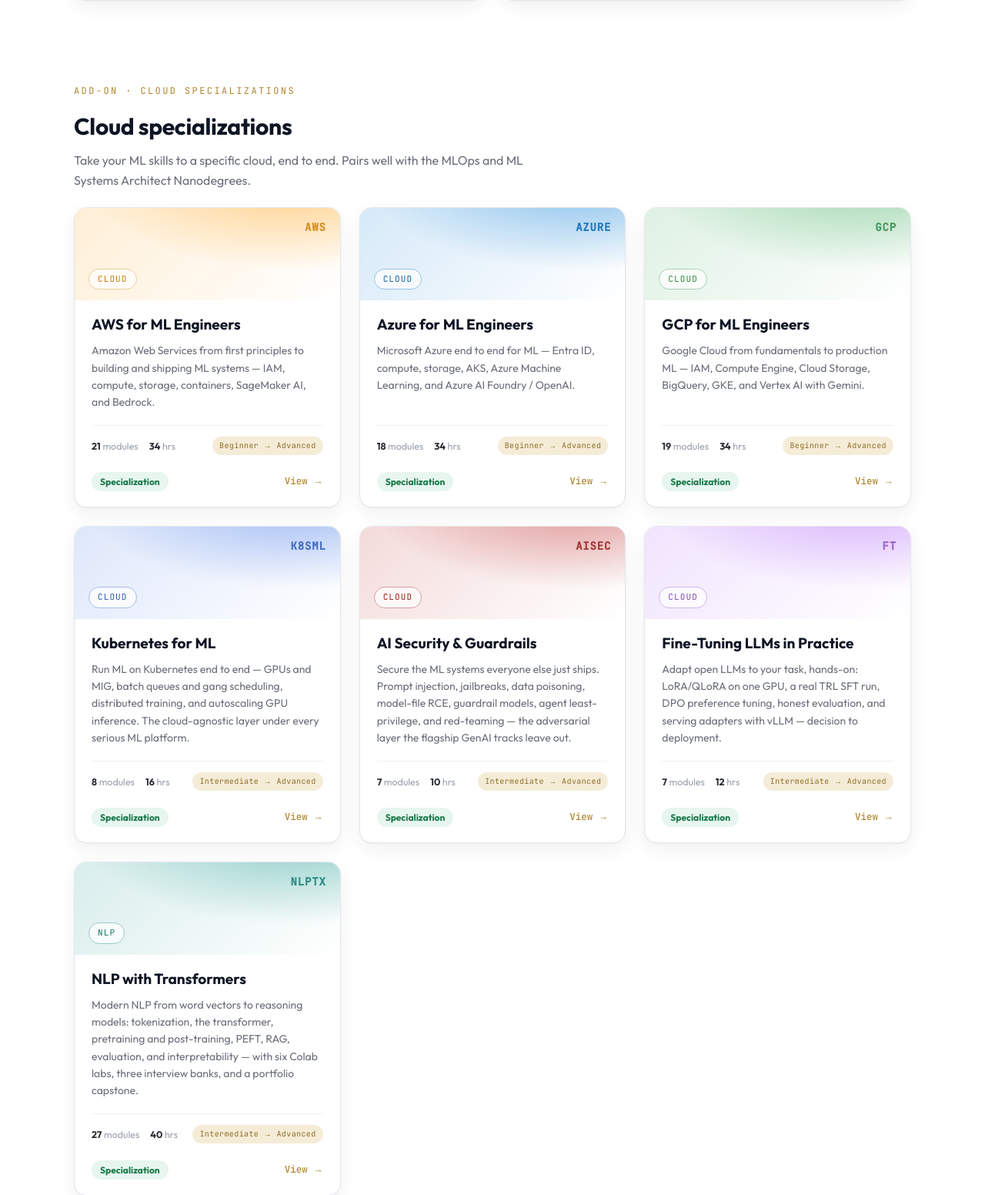
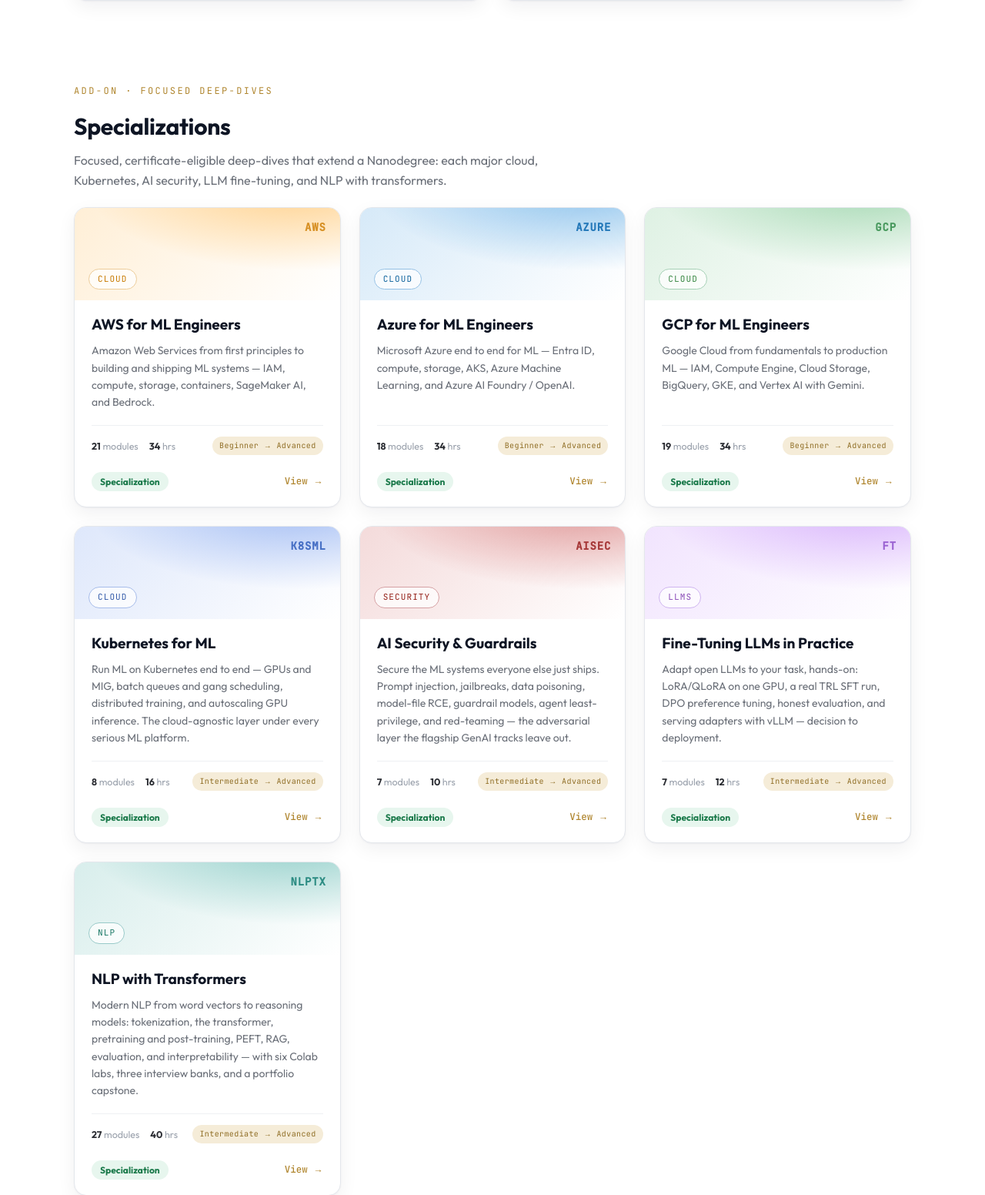
Before and after one commit to humzaahmad906/applied-ml-academy, a Flask app: page / in a window 1280 px wide. Shown: the part 3151-4703 px from the top of the page at 77% size. Run offline with Flask 3, Linux system fonts and the light colour scheme; some libraries are stand-ins or nearby versions.

Commit message:
Declutter homepage: honest categories, catalog moved to /courses
Every course appeared two or three times on the homepage, and the
"Cloud specializations" section had grown non-cloud courses wearing a
Cloud badge. Specializations section renamed with accurate per-course
tags (Security, LLMs, NLP), category taxonomy split into LLMs & NLP /
ML Systems & Career / Cloud & Infrastructure, and the full
browse-by-category catalog moved to a dedicated /courses page linked
from the nav.

Co-Authored-By: Claude Fable 5 <noreply@anthropic.com>

```diff
--- a/app.py
+++ b/app.py
@@ -463,7 +463,7 @@ CLOUD = [
         ("Storage, data, and observability", "PVCs/CSI, datasets from object storage, secrets, Prometheus/Grafana + DCGM."),
         ("Project: train and serve on k8s", "Capstone: a queued fine-tune to an autoscaling, canaried endpoint."))},
     {"code": "AISEC", "title": "AI Security & Guardrails", "slug": "ai-security",
-     "tag": "Cloud", "accent": "#b91c1c", "level": "Intermediate → Advanced", "hours": "10", "order": 10,
+     "tag": "Security", "accent": "#b91c1c", "level": "Intermediate → Advanced", "hours": "10", "order": 10,
      "certificate": True, "program": "Specialization", "role": "AI Security Engineer",
      "prereqs": ["vlm-guide", "apis-web-services"],
      "blurb": "Secure the ML systems everyone else just ships. Prompt injection, jailbreaks, data "
@@ -482,7 +482,7 @@ CLOUD = [
         ("Securing agents and tools", "Least privilege, sandboxing, human-in-the-loop, MCP security, and dual-LLM/CaMeL isolation patterns."),
         ("Red-teaming and governance", "PyRIT/garak, safety evals, NIST AI RMF, EU AI Act, and a shipping checklist."))},
     {"code": "FT", "title": "Fine-Tuning LLMs in Practice", "slug": "fine-tuning-llms",
-     "tag": "Cloud", "accent": "#a855f7", "level": "Intermediate → Advanced", "hours": "12", "order": 11,
+     "tag": "LLMs", "accent": "#a855f7", "level": "Intermediate → Advanced", "hours": "12", "order": 11,
      "certificate": True, "program": "Specialization", "role": "LLM Fine-Tuning Engineer",
      "prereqs": ["pytorch-essentials", "vlm-guide"],
      "blurb": "Adapt open LLMs to your task, hands-on: LoRA/QLoRA on one GPU, a real TRL SFT run, DPO "
@@ -535,11 +535,12 @@ CATEGORIES = [
     ("Machine Learning", ["ml-foundations", "deep-learning-foundations", "pytorch-essentials",
                           "computer-vision", "reinforcement-learning", "time-series-forecasting",
                           "experimentation-causal"]),
-    ("LLMs & Systems", ["vlm-guide", "language-modeling", "nlp-with-transformers", "fine-tuning-llms",
-                        "ai-security", "ml-system-design", "principal-ml-engineer"]),
+    ("LLMs & NLP", ["vlm-guide", "nlp-with-transformers", "language-modeling",
+                    "fine-tuning-llms", "ai-security"]),
+    ("ML Systems & Career", ["ml-system-design", "mlops", "principal-ml-engineer"]),
     ("Cloud & Infrastructure",
      ["cloud-linux", "docker-containers", "kubernetes-for-ml", "aws-for-ml", "azure-for-ml",
-      "gcp-for-ml", "mlops"]),
+      "gcp-for-ml"]),
 ]
 # ---------------------------------------------------------------- roadmaps
 # Goal-oriented career paths. Each ordered step points at a course slug with a
@@ -817,12 +818,11 @@ def index():
                              key=lambda c: c["order"])
     foundations = sorted((course_view(c["slug"]) for c in FOUNDATIONS),
                          key=lambda c: c["order"])
-    grouped = [(name, [course_view(s) for s in slugs]) for name, slugs in CATEGORIES]
     roadmaps = [roadmap_view(r) for r in ROADMAPS]
     total_modules = sum(len(MODULES.get(c["slug"], [])) for c in ALL_COURSES)
     return render_template("index.html", courses=nanodegrees, nanodegrees=nanodegrees,
                            specializations=specializations, foundations=foundations,
-                           roadmaps=roadmaps, grouped=grouped,
+                           roadmaps=roadmaps,
                            n_courses=len(ALL_COURSES), total_modules=total_modules)
 
 
@@ -830,6 +830,12 @@ def index():
 def roadmaps():
     views = [roadmap_view(r) for r in ROADMAPS]
     return render_template("roadmaps.html", roadmaps=views)
+
+
+@app.route("/courses")
+def catalog():
+    grouped = [(name, [course_view(s) for s in slugs]) for name, slugs in CATEGORIES]
+    return render_template("catalog.html", grouped=grouped, n_courses=len(ALL_COURSES))
 
 
 @app.route("/course/<slug>")
--- a/static/css/site.css
+++ b/static/css/site.css
@@ -649,3 +649,6 @@ body.focus-lock{overflow:hidden}
   .nd-grid{grid-template-columns:1fr}
   .rm-cap{margin-left:0}
 }
+
+.cat-nav{display:flex;flex-wrap:wrap;gap:8px;margin:14px 0 30px}
+.cat-nav .pr-chip{color:var(--ink);background:var(--paper,#fff);border:1px solid var(--line,#e5e7eb)}
--- a/templates/base.html
+++ b/templates/base.html
@@ -20,6 +20,7 @@
     </a>
     <nav>
       <a href="{{ url_for('index') }}#programs">Programs</a>
+      <a href="{{ url_for('catalog') }}">All courses</a>
       <a href="{{ url_for('roadmaps') }}">Career paths</a>
       <a href="{{ url_for('verify') }}">Verify</a>
       {% if user %}
--- a/templates/index.html
+++ b/templates/index.html
@@ -106,10 +106,11 @@
   <section id="specializations">
     <div class="sec-head">
       <div>
-        <div class="eyebrow">Add-on · cloud specializations</div>
-        <h2 class="section">Cloud specializations</h2>
-        <p class="lead">Take your ML skills to a specific cloud, end to end. Pairs well
-           with the MLOps and ML Systems Architect Nanodegrees.</p>
+        <div class="eyebrow">Add-on · focused deep-dives</div>
+        <h2 class="section">Specializations</h2>
+        <p class="lead">Focused, certificate-eligible deep-dives that extend a Nanodegree:
+           each major cloud, Kubernetes, AI security, LLM fine-tuning, and NLP with
+           transformers.</p>
       </div>
     </div>
     <div class="courses">
@@ -168,41 +169,17 @@
     </div>
   </section>
 
-  <!-- =========================== browse by cat =========================== -->
-  <section id="courses">
-    <h2 class="section">Browse by category</h2>
-    <p class="lead">Every course, grouped by topic — from math and programming to data,
-       machine learning, and each major cloud. Free and self-paced.</p>
-    {% for name, group in grouped %}
-    <div class="cat-group" id="cat-{{ loop.index }}">
-      <h3 class="cat-title">{{ name }} <span class="cat-count">{{ group|length }} courses</span></h3>
-      <div class="courses">
-        {% for c in group %}
-        <a class="course" href="{{ url_for('course_detail', slug=c.slug) }}">
-          <div class="thumb" style="--accent:{{ c.accent }}">
-            <span class="cat">{{ c.tag }}</span>
-            <span class="mono glyph">{{ "%02d"|format(c.order) if c.foundation else c.code }}</span>
-          </div>
-          <div class="body">
-            <h3>{{ c.title }}</h3>
-            <p>{{ c.blurb }}</p>
-            <div class="meta">
-              <span><b>{{ c.module_count }}</b> {{ 'lessons' if c.foundation else 'modules' }}</span>
-              <span><b>{{ c.hours }}</b> hrs</span>
-              <span class="lvl">{{ c.level }}</span>
-            </div>
-          </div>
-          <div class="foot">
-            {% if c.foundation %}<span class="free open">Open</span>
-            {% elif c.program == 'Nanodegree' %}<span class="free nd">Nanodegree</span>
-            {% else %}<span class="free">Certificate</span>{% endif %}
-            <span class="go">View →</span>
-          </div>
-        </a>
-        {% endfor %}
+  <!-- =========================== full catalog CTA ======================== -->
+  <section>
+    <div class="cta-card">
+      <div>
+        <div class="eyebrow">Catalog</div>
+        <h2 class="section" style="margin:6px 0 8px">Looking for a specific topic?</h2>
+        <p class="lead" style="margin:0">Browse all {{ n_courses }} courses grouped by
+           category — math, programming, data, ML, LLMs &amp; NLP, systems, and cloud.</p>
       </div>
+      <a class="btn" href="{{ url_for('catalog') }}">Browse all courses →</a>
     </div>
-    {% endfor %}
   </section>
 
   <section class="how">
```
Also changed, not shown: templates/catalog.html (added, +55 -0 lines).
